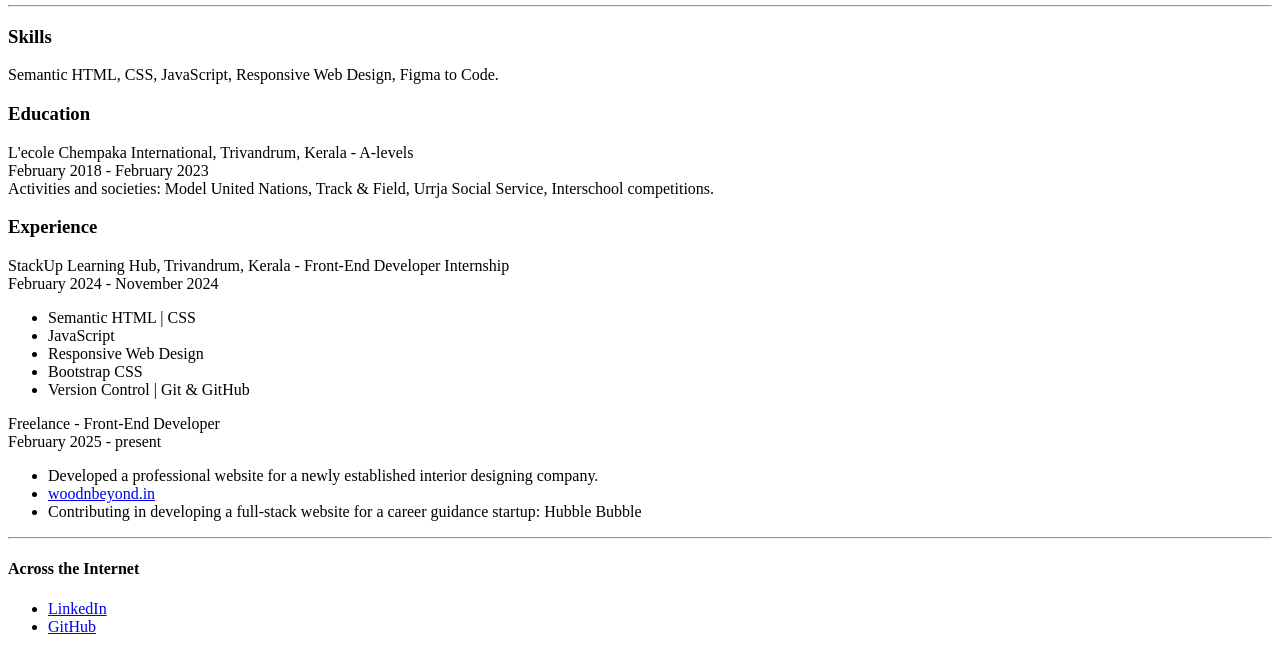
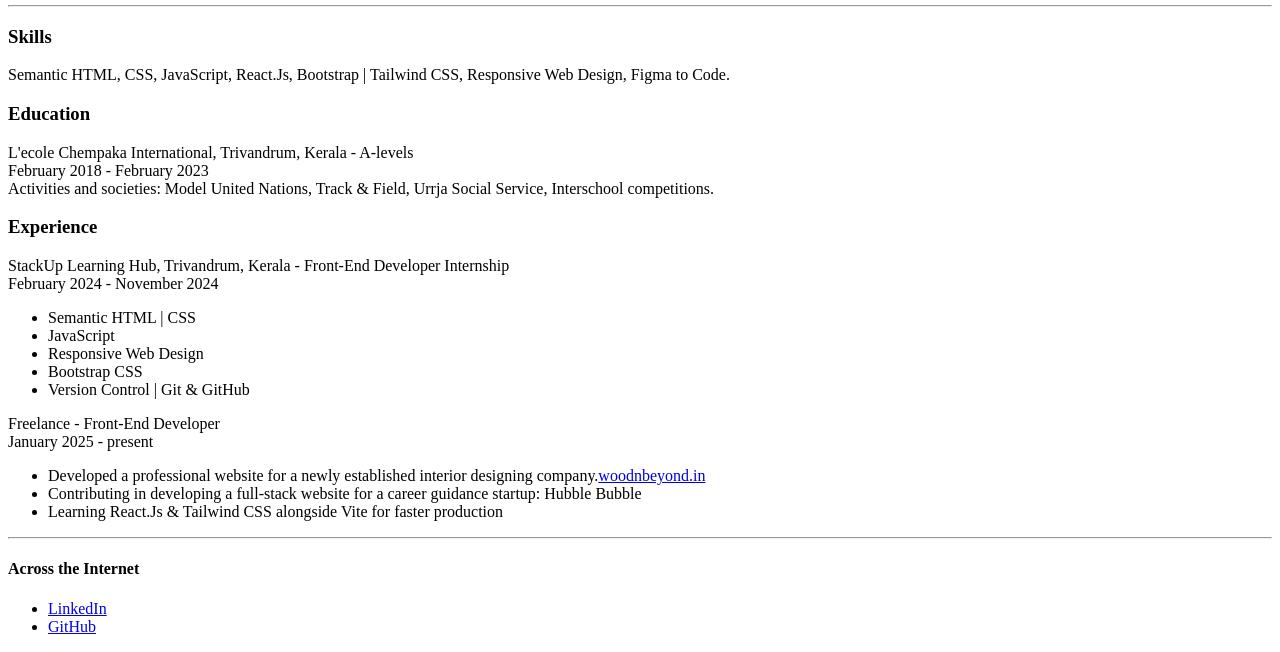
Before and after one commit to joelzac/single-page-cv, a plain HTML site: page index.html in a window 1280 px wide. Shown: the part 184-836 px from the top of the page. Drawn offline with Linux system fonts and the light colour scheme.

Commit message:
updated experience and skills

```diff
--- a/index.html
+++ b/index.html
@@ -32,7 +32,7 @@
 
         <section>
             <h3>Skills</h3>
-            <p>Semantic HTML, CSS, JavaScript, Responsive Web Design, Figma to Code.</p>
+            <p>Semantic HTML, CSS, JavaScript, React.Js, Bootstrap | Tailwind CSS, Responsive Web Design, Figma to Code.</p>
         </section>
 
         <section>
@@ -59,11 +59,11 @@
 
             <article>
                 <p>Freelance - Front-End Developer<br>
-                February 2025 - present</p>
+                January 2025 - present</p>
                     <ul>
-                        <li>Developed a professional website for a newly established interior designing company.</li>
-                        <li><a href="https://woodnbeyond.in">woodnbeyond.in</a></li>
+                        <li>Developed a professional website for a newly established interior designing company.<a href="https://woodnbeyond.in">woodnbeyond.in</a></li>
                         <li>Contributing in developing a full-stack website for a career guidance startup: Hubble Bubble</li>
+                        <li>Learning React.Js & Tailwind CSS alongside Vite for faster production</li>
                     </ul>
             </article>
 
```
